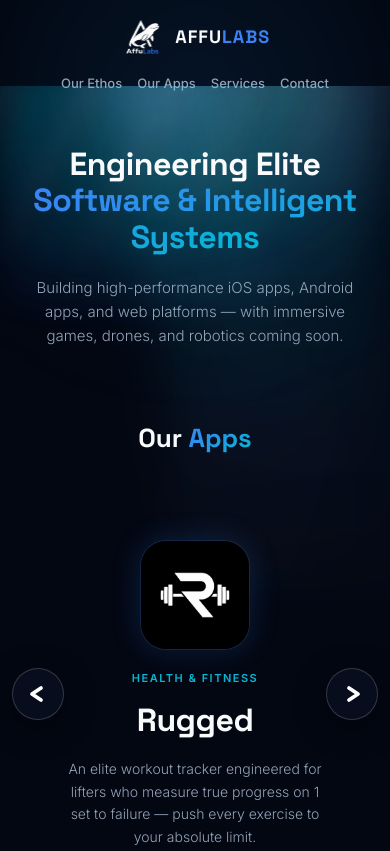
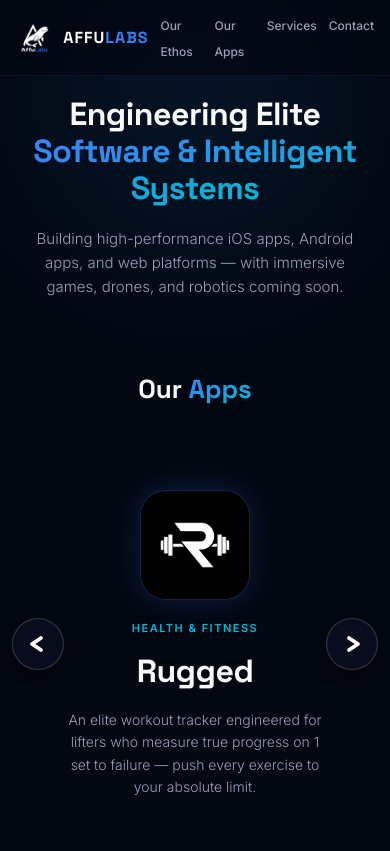
Before and after one commit to abrraar/Affu-Labs, a plain HTML site: page index.html in a window 390 px wide. Shown: the top 851 px of the page. Drawn offline with Linux system fonts and the light colour scheme.

Commit message:
Make header app bar sticky & glassy on mobile/desktop; remove ocean scene; update logos to webp format with smooth crossfade

```diff
--- a/index.html
+++ b/index.html
@@ -4,7 +4,7 @@
     <meta charset="UTF-8">
     <meta name="viewport" content="width=device-width, initial-scale=1.0">
     <title>AffuLabs — High-Performance Software & Intelligent Systems</title>
-    <link rel="icon" type="image/png" href="logo/affulabs_logo_nobackground.png">
+    <link rel="icon" type="image/webp" href="logo/affulabs_logo_nobackground.webp">
     <link href="https://fonts.googleapis.com/css2?family=Inter:wght@300;400;500;600;700;800&family=Space+Grotesk:wght@500;700&display=swap" rel="stylesheet">
     <style>
         @property --accent-blue { syntax: '<color>'; initial-value: #3B82F6; inherits: true; }
@@ -74,13 +74,31 @@
             filter: blur(80px);
         }
 
+        /* Sticky Glassy Header App Bar */
         header {
+            position: sticky;
+            top: 0;
+            z-index: 100;
+            display: flex;
+            justify-content: space-between;
+            align-items: center;
+            width: 100%;
+            margin: 0 auto;
+            padding: 16px 24px;
+            background: rgba(3, 7, 18, 0.75);
+            backdrop-filter: blur(16px);
+            -webkit-backdrop-filter: blur(16px);
+            border-bottom: 1px solid rgba(59, 130, 246, 0.12);
+            transition: all 0.3s ease;
+        }
+
+        .header-inner {
             display: flex;
             justify-content: space-between;
             align-items: center;
             max-width: 1200px;
+            width: 100%;
             margin: 0 auto;
-            padding: 24px 20px;
         }
 
         .logo-container {
@@ -342,100 +360,6 @@
             object-fit: cover;
         }
 
-        /* Underwater Ocean Waves & Dynamic Sun Beams Effect */
-        .underwater-scene {
-            position: absolute;
-            top: -60px;
-            left: 50%;
-            transform: translateX(-50%);
-            width: 100vw;
-            max-width: 1400px;
-            height: 520px;
-            pointer-events: none;
-            z-index: 0;
-            overflow: hidden;
-        }
-
-        .water-surface-glow {
-            position: absolute;
-            top: -20px;
-            left: 0;
-            width: 100%;
-            height: 240px;
-            background: radial-gradient(ellipse at 40% 0%, rgba(56, 189, 248, 0.38) 0%, rgba(6, 182, 212, 0.22) 35%, rgba(59, 130, 246, 0.08) 68%, transparent 90%);
-            animation: oceanSurfaceRipple 8s ease-in-out infinite alternate;
-            filter: blur(16px);
-        }
-
-        .ocean-caustics {
-            position: absolute;
-            top: 0;
-            left: -10%;
-            width: 120%;
-            height: 180px;
-            background: repeating-linear-gradient(
-                120deg,
-                rgba(255, 255, 255, 0.1) 0px,
-                transparent 18px,
-                rgba(6, 182, 212, 0.15) 36px,
-                transparent 54px,
-                rgba(56, 189, 248, 0.18) 72px
-            );
-            mask-image: radial-gradient(ellipse at 40% 0%, black 30%, transparent 80%);
-            -webkit-mask-image: radial-gradient(ellipse at 40% 0%, black 30%, transparent 80%);
-            animation: causticsWaveFlow 12s linear infinite;
-            filter: blur(12px);
-            opacity: 0.85;
-        }
-
-        @keyframes causticsWaveFlow {
-            0% { transform: translateX(0) scaleY(1); }
-            50% { transform: translateX(-35px) scaleY(1.15); }
-            100% { transform: translateX(0) scaleY(1); }
-        }
-
-        @keyframes oceanSurfaceRipple {
-            0% { opacity: 0.8; transform: translateY(0) scaleY(1); }
-            50% { opacity: 1; transform: translateY(8px) scaleY(1.12); }
-            100% { opacity: 0.85; transform: translateY(-4px) scaleY(0.95); }
-        }
-
-        /* Distinct Animated Sunbeams Streaming Down */
-        .light-beam {
-            position: absolute;
-            top: -60px;
-            height: 580px;
-            background: linear-gradient(180deg, rgba(186, 230, 253, 0.38) 0%, rgba(6, 182, 212, 0.18) 35%, rgba(59, 130, 246, 0.05) 75%, transparent 100%);
-            filter: blur(16px);
-            transform-origin: top center;
-            opacity: 0;
-        }
-
-        .beam-1 { left: 18%; width: 120px; transform: rotate(-18deg); animation: beamPulse1 8s ease-in-out infinite; }
-        .beam-2 { left: 36%; width: 180px; transform: rotate(-8deg); animation: beamPulse2 11s ease-in-out infinite 2s; }
-        .beam-3 { left: 54%; width: 220px; transform: rotate(-1deg); animation: beamPulse3 13s ease-in-out infinite 3.5s; }
-        .beam-4 { left: 72%; width: 140px; transform: rotate(14deg); animation: beamPulse4 9s ease-in-out infinite 5s; }
-
-        @keyframes beamPulse1 {
-            0%, 100% { opacity: 0.04; transform: rotate(-18deg) scaleX(0.9); }
-            50% { opacity: 0.32; transform: rotate(-16deg) scaleX(1.2); }
-        }
-
-        @keyframes beamPulse2 {
-            0%, 100% { opacity: 0.08; transform: rotate(-8deg) scaleX(0.95); }
-            50% { opacity: 0.42; transform: rotate(-6deg) scaleX(1.3); }
-        }
-
-        @keyframes beamPulse3 {
-            0%, 100% { opacity: 0.06; transform: rotate(-1deg) scaleX(1); }
-            50% { opacity: 0.36; transform: rotate(1deg) scaleX(1.25); }
-        }
-
-        @keyframes beamPulse4 {
-            0%, 100% { opacity: 0.04; transform: rotate(14deg) scaleX(0.85); }
-            50% { opacity: 0.28; transform: rotate(12deg) scaleX(1.15); }
-        }
-
         /* Frosted Glassy Arrow Buttons */
         .slider-glass-btn {
             position: absolute;
@@ -630,23 +554,27 @@
         /* Mobile Adjustments */
         @media (max-width: 640px) {
             header {
-                flex-direction: column;
-                gap: 16px;
-                padding: 20px 10px;
+                padding: 12px 16px;
+            }
+            .header-inner {
+                flex-direction: row;
+                justify-content: space-between;
+                gap: 12px;
             }
             .logo-text {
-                font-size: 18px;
+                font-size: 16px;
+            }
+            .logo-img {
+                height: 28px;
             }
             .nav-links {
-                gap: 15px;
-                width: 100%;
-                justify-content: center;
+                gap: 12px;
             }
             .nav-links a {
-                font-size: 13px;
+                font-size: 12px;
             }
             .hero {
-                margin: 30px auto 60px auto;
+                margin: 20px auto 50px auto;
             }
         }
     </style>
@@ -656,8 +584,9 @@
     <div class="tech-glow"></div>
 
     <header>
+        <div class="header-inner">
             <a href="#" class="logo-container">
-            <img src="logo/affulabs_logo_nobackground.png" alt="AffuLabs Logo" class="logo-img">
+                <img src="logo/affulabs_logo_nobackground.webp" alt="AffuLabs Logo" class="logo-img">
                 <div class="logo-text">AFFU<span>LABS</span></div>
             </a>
             <ul class="nav-links">
@@ -666,21 +595,12 @@
                 <li><a href="services/index.html">Services</a></li>
                 <li><a href="mailto:support@affulabs.com">Contact</a></li>
             </ul>
+        </div>
     </header>
 
-    <section class="hero" style="position: relative; margin-bottom: 90px;">
-        <!-- Underwater Water Surface Caustics & Sun Beams Effect -->
-        <div class="underwater-scene">
-            <div class="water-surface-glow"></div>
-            <div class="ocean-caustics"></div>
-            <div class="light-beam beam-1"></div>
-            <div class="light-beam beam-2"></div>
-            <div class="light-beam beam-3"></div>
-            <div class="light-beam beam-4"></div>
-        </div>
-
-        <h1 style="position: relative; z-index: 1;">Engineering Elite <span>Software & Intelligent Systems</span></h1>
-        <p class="subtitle" style="position: relative; z-index: 1;">Building high-performance iOS apps, Android apps, and web platforms — with immersive games, drones, and robotics coming soon.</p>
+    <section class="hero" style="margin-bottom: 90px;">
+        <h1>Engineering Elite <span>Software & Intelligent Systems</span></h1>
+        <p class="subtitle">Building high-performance iOS apps, Android apps, and web platforms — with immersive games, drones, and robotics coming soon.</p>
 
         <!-- Large "Our Apps" Title matching site typography -->
         <div style="position: relative; z-index: 1; margin-top: 70px; margin-bottom: 24px; text-align: center;">
```
Also changed, not shown: services/index.html (+35 -11 lines), logo/affulabs_logo_nobackground.png (deleted), logo/affulabs_logo_nobackground.webp (added), logo/affulabs_logo_nobackground_service.png (deleted), logo/affulabs_logo_nobackground_service.webp (added). Lines whose indentation alone changed are shown as unchanged.
